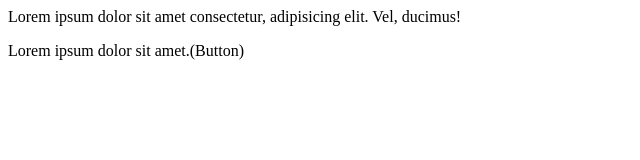
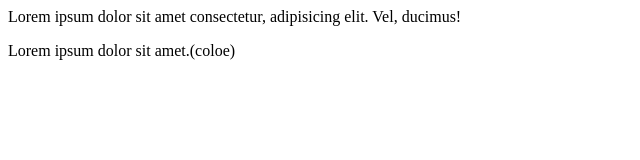
Before and after one commit to yashdodiya13022004/Secong-Demo, a plain HTML site: page index.html in a window 1280 px wide. Shown: the full height of the page, 0-640 px from the left. Drawn offline with Linux system fonts and the light colour scheme.

```diff
--- a/index.html
+++ b/index.html
@@ -1,4 +1,4 @@
 <div>
     Lorem ipsum dolor sit amet consectetur, adipisicing elit. Vel, ducimus!
 </div>
-<p>Lorem ipsum dolor sit amet.(Button)</p>
+<p>Lorem ipsum dolor sit amet.(coloe)</p>
```
